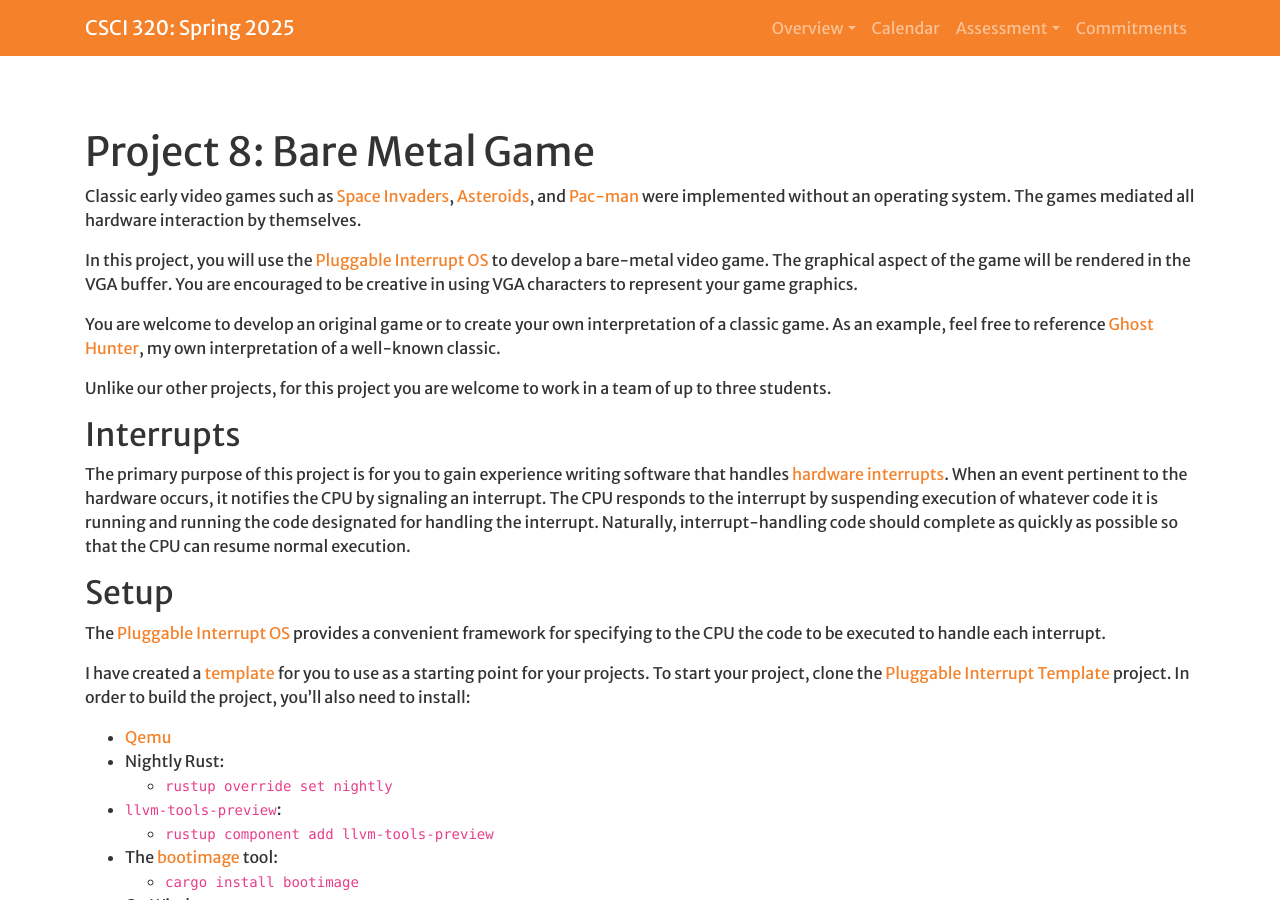
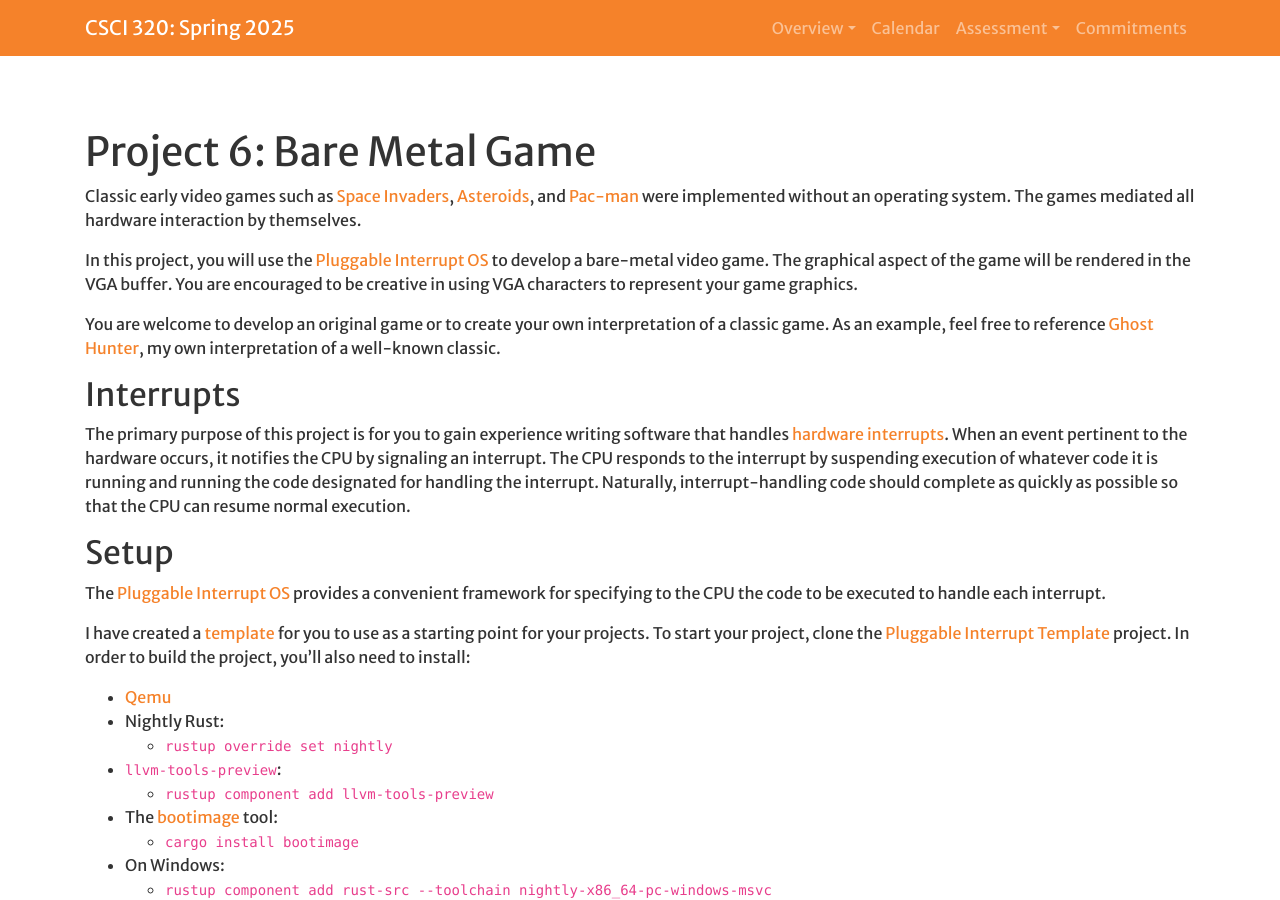
Before and after one commit to Hendrix-CS/csci320, a Jekyll site: the page built from projects/baremetalgame.md, in a window 1280 px wide and 900 px high. Built offline with Jekyll 4.4.1, drawn with Linux system fonts in a browser that asks for light colours; a script that is not in the unit is left out.

Commit message:
Local changes

```diff
--- a/projects/baremetalgame.md
+++ b/projects/baremetalgame.md
@@ -1,7 +1,7 @@
 ---
 layout: work
 type: Project
-num: 8
+num: 6
 worktitle: Bare Metal Game
 ---
 
@@ -17,8 +17,6 @@
 You are welcome to develop an original game or to create your own interpretation of a classic game.
 As an example, feel free to reference [Ghost Hunter](https://github.com/gjf2a/ghost_hunter),
 my own interpretation of a well-known classic.
-
-Unlike our other projects, for this project you are welcome to work in a team of up to three students.
 
 ## Interrupts
 
```
